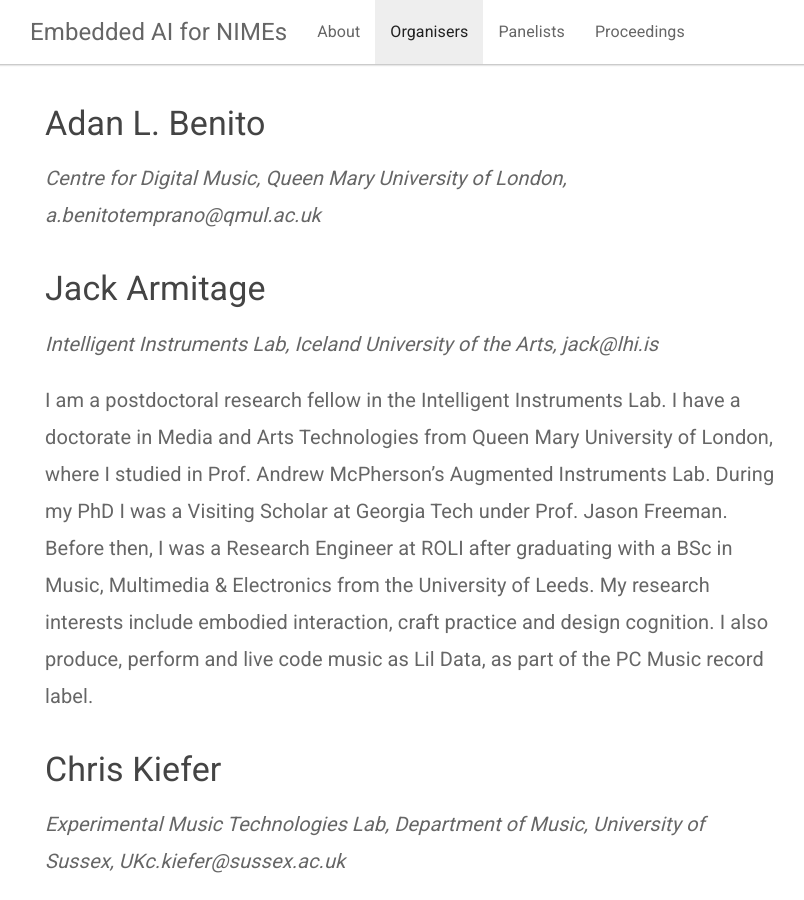
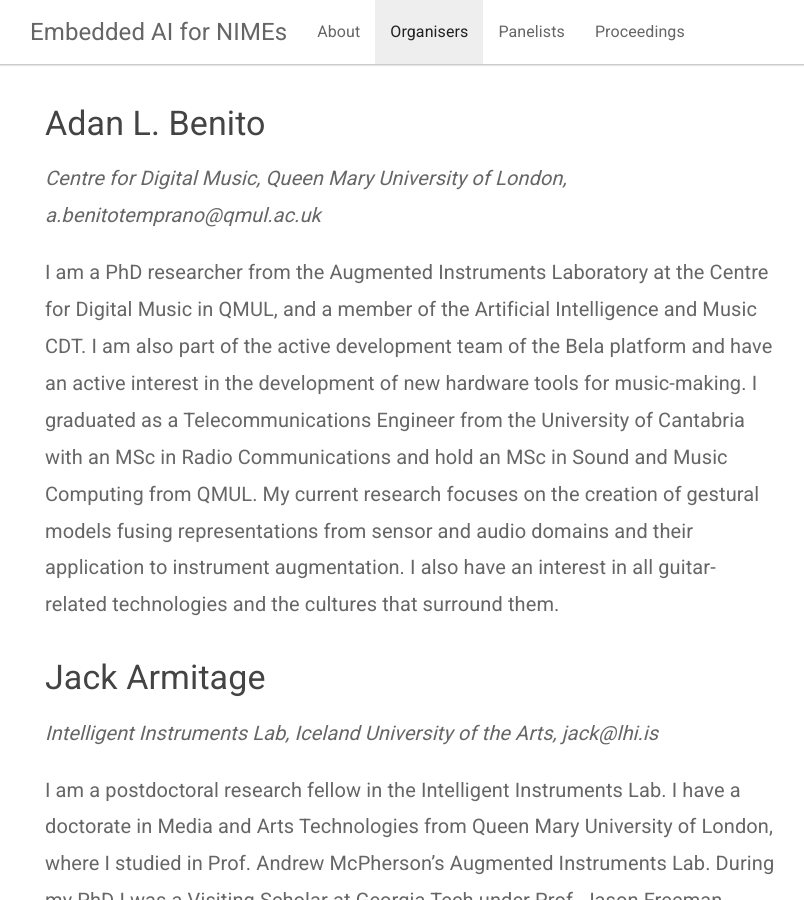
Before and after one commit to embedded-ai-for-nime/embedded-ai-for-nime.github.io, a Jekyll site: the page built from _docs/organisers.md, in a window 1280 px wide and 900 px high, scrolled down 1847 px. Shown: the whole window, without its empty margins (40-844 px from the left). Built offline with Jekyll 4.4.1, drawn with Linux system fonts in a browser that asks for light colours.

Commit message:
Updated background and organisers info.

```diff
--- a/_docs/organisers.md
+++ b/_docs/organisers.md
@@ -32,6 +32,8 @@ I am a PhD researcher at the Artificial Intelligence and Music CDT and a member
 
 *Centre for Digital Music, Queen Mary University of London, a.benitotemprano@qmul.ac.uk*
 
+I am a PhD researcher from the Augmented Instruments Laboratory at the Centre for Digital Music in QMUL,  and a member of the Artificial Intelligence and Music CDT. I am also part of the active development team of the Bela platform and have an active interest in the development of new hardware tools for  music-making. I graduated as a Telecommunications Engineer from the University of Cantabria with an MSc in Radio Communications and hold an MSc in Sound and Music Computing from QMUL. My current research focuses on the creation of gestural models fusing representations from sensor  and audio domains and their application to instrument augmentation. I also have an interest in all guitar-related technologies and the cultures that surround them.
+
 ### Jack Armitage
 
 *Intelligent Instruments Lab, Iceland University of the Arts, jack@lhi.is*
--- a/index.html
+++ b/index.html
@@ -7,7 +7,7 @@ layout: default
         <h2 style="color:white";>Embedded AI for NIMEs: Challenges and Opportunities</h2>
         <h3 style="color:white";><i>Workshop Proposal for NIME 2022 </i></h3>
         <h5 style="color:white";><b>Dates: Subject to acceptance. </b></h5>
-        <h5 style="color:white";>Organisers: </h5>
+        <h5 style="color:white";>Organisers: Teresa Pelinski, Victor Shepardson, Steve Symons, Franco Santiago Caspe, Adan L Benito Temprano, Jack Armitage, Chris Kiefer, Rebecca Fiebrink, Thor Magnusson, and Andrew McPherson </h5>
     </div>
 </div>
 
```
Also changed, not shown: 1 other file.
